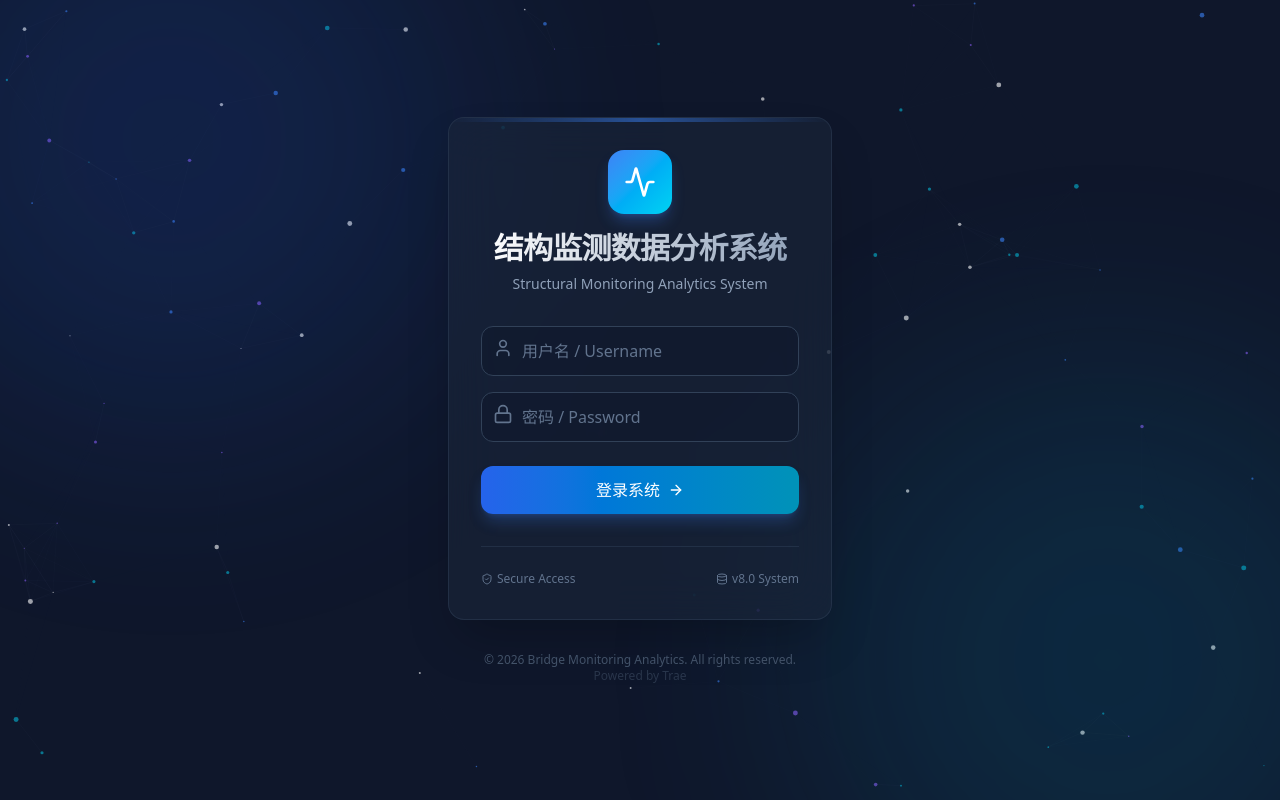
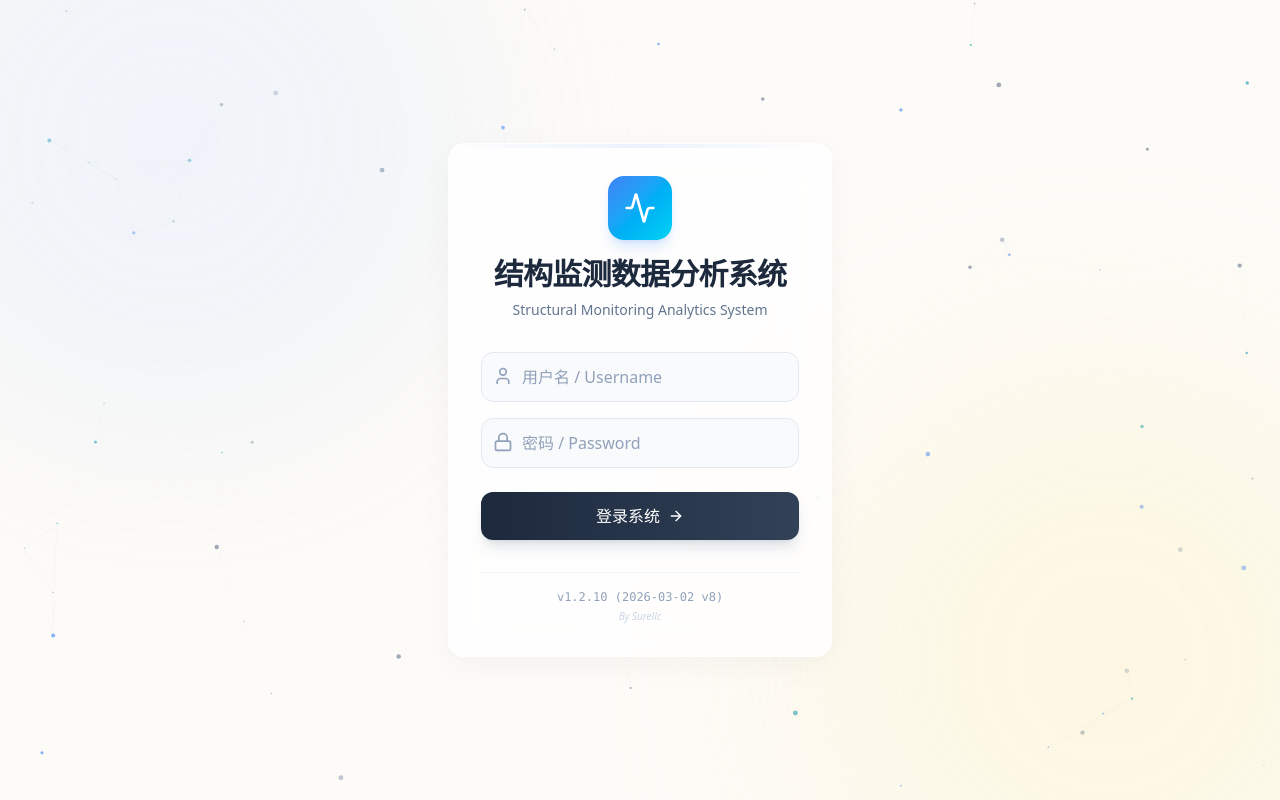
Before and after one commit to git-Surellc/bridge-monitoring-analytics, a React (Vite) app: page / in a window 1280 px wide. Built offline with nearby package versions, Linux system fonts and the light colour scheme.

Commit message:
fix: login page style to light theme and version display

```diff
--- a/src/components/Login.tsx
+++ b/src/components/Login.tsx
@@ -1,6 +1,7 @@
 import React, { useState, useEffect, useRef } from 'react';
-import { Lock, User, ArrowRight, Loader2, Cpu, Activity, Database, ShieldCheck } from 'lucide-react';
+import { Lock, User, ArrowRight, Loader2, Activity } from 'lucide-react';
 import { cn } from '../utils/cn';
+import { APP_VERSION, BUILD_DATE, BUILD_NUMBER } from '../version';
 
 interface LoginProps {
   onLogin: (token: string) => void;
@@ -25,8 +26,9 @@ export function Login({ onLogin }: LoginProps) {
     let height = canvas.height = window.innerHeight;
 
     const particles: { x: number; y: number; vx: number; vy: number; size: number; color: string }[] = [];
-    const particleCount = 100;
-    const colors = ['#3b82f6', '#06b6d4', '#8b5cf6', '#ffffff']; // Blue, Cyan, Violet, White
+    const particleCount = 80;
+    // Dark colors for light background: Slate-400, Blue-500, Cyan-600
+    const colors = ['#94a3b8', '#3b82f6', '#0891b2', '#64748b'];
 
     for (let i = 0; i < particleCount; i++) {
       particles.push({
@@ -52,7 +54,8 @@ export function Login({ onLogin }: LoginProps) {
 
           if (distance < 150) {
             ctx.beginPath();
-            ctx.strokeStyle = `rgba(100, 116, 139, ${0.2 * (1 - distance / 150)})`;
+            // Darker lines for light background
+            ctx.strokeStyle = `rgba(100, 116, 139, ${0.15 * (1 - distance / 150)})`;
             ctx.moveTo(particles[i].x, particles[i].y);
             ctx.lineTo(particles[j].x, particles[j].y);
             ctx.stroke();
@@ -119,32 +122,32 @@ export function Login({ onLogin }: LoginProps) {
   };
 
   return (
-    <div className="min-h-screen w-full relative flex items-center justify-center overflow-hidden bg-slate-900 text-white">
+    <div className="min-h-screen w-full relative flex items-center justify-center overflow-hidden bg-[#fdfbf7] text-slate-800">
       {/* Background Canvas */}
       <canvas
         ref={canvasRef}
         className="absolute inset-0 z-0 pointer-events-none opacity-60"
       />
 
-      {/* Background Gradient Orbs */}
-      <div className="absolute top-[-20%] left-[-10%] w-[600px] h-[600px] rounded-full bg-blue-600/20 blur-[120px] animate-pulse"></div>
-      <div className="absolute bottom-[-20%] right-[-10%] w-[600px] h-[600px] rounded-full bg-cyan-600/20 blur-[120px] animate-pulse delay-1000"></div>
+      {/* Background Gradient Orbs - Light theme */}
+      <div className="absolute top-[-20%] left-[-10%] w-[600px] h-[600px] rounded-full bg-blue-100/50 blur-[100px] animate-pulse"></div>
+      <div className="absolute bottom-[-20%] right-[-10%] w-[600px] h-[600px] rounded-full bg-amber-100/50 blur-[100px] animate-pulse delay-1000"></div>
 
       {/* Login Card */}
       <div className="relative z-10 w-full max-w-md p-8 mx-4">
-        <div className="bg-slate-800/50 backdrop-blur-xl border border-slate-700/50 rounded-2xl shadow-2xl p-8 space-y-8 relative overflow-hidden group">
+        <div className="bg-white/80 backdrop-blur-xl border border-white/60 rounded-2xl shadow-[0_8px_30px_rgb(0,0,0,0.04)] p-8 space-y-8 relative overflow-hidden group">
 
           {/* Decorative scanning line */}
-          <div className="absolute top-0 left-0 w-full h-1 bg-gradient-to-r from-transparent via-blue-500 to-transparent opacity-50 group-hover:opacity-100 transition-opacity duration-1000"></div>
+          <div className="absolute top-0 left-0 w-full h-1 bg-gradient-to-r from-transparent via-blue-500/20 to-transparent opacity-50 group-hover:opacity-100 transition-opacity duration-1000"></div>
 
           <div className="text-center space-y-2">
-            <div className="inline-flex items-center justify-center w-16 h-16 rounded-2xl bg-gradient-to-br from-blue-500 to-cyan-400 mb-4 shadow-lg shadow-blue-500/30">
-              <Activity className="w-8 h-8 text-white" />
+            <div className="inline-flex items-center justify-center w-16 h-16 rounded-2xl bg-gradient-to-br from-blue-500 to-cyan-400 mb-4 shadow-lg shadow-blue-500/20 text-white">
+              <Activity className="w-8 h-8" />
             </div>
-            <h1 className="text-3xl font-bold tracking-tight bg-gradient-to-r from-white to-slate-400 bg-clip-text text-transparent">
+            <h1 className="text-3xl font-bold tracking-tight text-slate-800">
               结构监测数据分析系统
             </h1>
-            <p className="text-slate-400 text-sm">
+            <p className="text-slate-500 text-sm">
               Structural Monitoring Analytics System
             </p>
           </div>
@@ -152,7 +155,7 @@ export function Login({ onLogin }: LoginProps) {
           <form onSubmit={handleSubmit} className="space-y-6">
             <div className="space-y-4">
               <div className="relative group/input">
-                <div className="absolute left-3 top-3 text-slate-500 group-focus-within/input:text-blue-400 transition-colors">
+                <div className="absolute left-3 top-3.5 text-slate-400 group-focus-within/input:text-blue-500 transition-colors">
                   <User className="w-5 h-5" />
                 </div>
                 <input
@@ -160,13 +163,13 @@ export function Login({ onLogin }: LoginProps) {
                   value={username}
                   onChange={(e) => setUsername(e.target.value)}
                   placeholder="用户名 / Username"
-                  className="w-full bg-slate-900/50 border border-slate-700 rounded-xl py-3 pl-10 pr-4 text-slate-200 placeholder-slate-500 focus:outline-none focus:border-blue-500 focus:ring-1 focus:ring-blue-500 transition-all"
+                  className="w-full bg-slate-50 border border-slate-200 rounded-xl py-3 pl-10 pr-4 text-slate-800 placeholder-slate-400 focus:outline-none focus:border-blue-500 focus:ring-1 focus:ring-blue-500 focus:bg-white transition-all"
                   required
                 />
               </div>
 
               <div className="relative group/input">
-                <div className="absolute left-3 top-3 text-slate-500 group-focus-within/input:text-blue-400 transition-colors">
+                <div className="absolute left-3 top-3.5 text-slate-400 group-focus-within/input:text-blue-500 transition-colors">
                   <Lock className="w-5 h-5" />
                 </div>
                 <input
@@ -174,14 +177,14 @@ export function Login({ onLogin }: LoginProps) {
                   value={password}
                   onChange={(e) => setPassword(e.target.value)}
                   placeholder="密码 / Password"
-                  className="w-full bg-slate-900/50 border border-slate-700 rounded-xl py-3 pl-10 pr-4 text-slate-200 placeholder-slate-500 focus:outline-none focus:border-blue-500 focus:ring-1 focus:ring-blue-500 transition-all"
+                  className="w-full bg-slate-50 border border-slate-200 rounded-xl py-3 pl-10 pr-4 text-slate-800 placeholder-slate-400 focus:outline-none focus:border-blue-500 focus:ring-1 focus:ring-blue-500 focus:bg-white transition-all"
                   required
                 />
               </div>
             </div>
 
             {error && (
-              <div className="p-3 rounded-lg bg-red-500/10 border border-red-500/20 text-red-400 text-sm text-center animate-in fade-in slide-in-from-top-2">
+              <div className="p-3 rounded-lg bg-red-50 border border-red-100 text-red-600 text-sm text-center animate-in fade-in slide-in-from-top-2">
                 {error}
               </div>
             )}
@@ -189,7 +192,7 @@ export function Login({ onLogin }: LoginProps) {
             <button
               type="submit"
               disabled={isLoading}
-              className="w-full group relative flex items-center justify-center gap-2 bg-gradient-to-r from-blue-600 to-cyan-600 hover:from-blue-500 hover:to-cyan-500 text-white py-3 rounded-xl font-medium transition-all shadow-lg shadow-blue-500/25 hover:shadow-blue-500/40 hover:scale-[1.02] disabled:opacity-70 disabled:hover:scale-100"
+              className="w-full group relative flex items-center justify-center gap-2 bg-gradient-to-r from-slate-800 to-slate-700 hover:from-slate-700 hover:to-slate-600 text-white py-3 rounded-xl font-medium transition-all shadow-lg shadow-slate-500/20 hover:shadow-slate-500/30 hover:scale-[1.02] disabled:opacity-70 disabled:hover:scale-100"
             >
               {isLoading ? (
                 <Loader2 className="w-5 h-5 animate-spin" />
@@ -202,21 +205,14 @@ export function Login({ onLogin }: LoginProps) {
             </button>
           </form>
 
-          <div className="pt-6 border-t border-slate-700/50 flex justify-between items-center text-xs text-slate-500">
-            <div className="flex items-center gap-1">
-              <ShieldCheck className="w-3 h-3" />
-              <span>Secure Access</span>
+          <div className="pt-4 border-t border-slate-100 text-center">
+            <div className="text-xs text-slate-400 font-mono">
+               v{APP_VERSION} ({BUILD_DATE} v{BUILD_NUMBER})
             </div>
-            <div className="flex items-center gap-1">
-              <Database className="w-3 h-3" />
-              <span>v8.0 System</span>
+            <div className="mt-1 text-[10px] text-slate-300 italic font-medium">
+               By Surellc
             </div>
           </div>
-        </div>
-
-        <div className="text-center mt-8 text-slate-600 text-xs">
-           &copy; 2026 Bridge Monitoring Analytics. All rights reserved. <br/>
-           <span className="opacity-50">Powered by Trae</span>
         </div>
       </div>
     </div>
```
